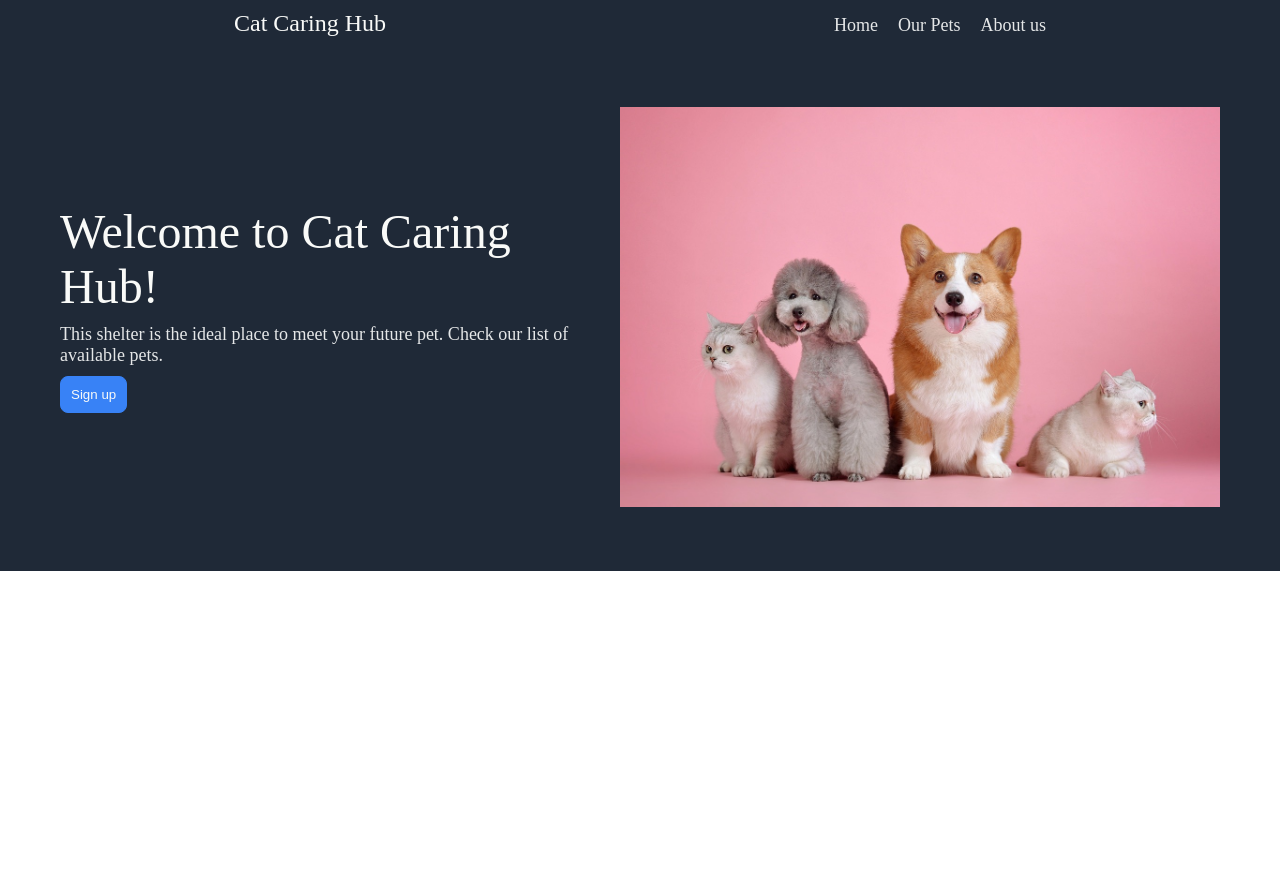
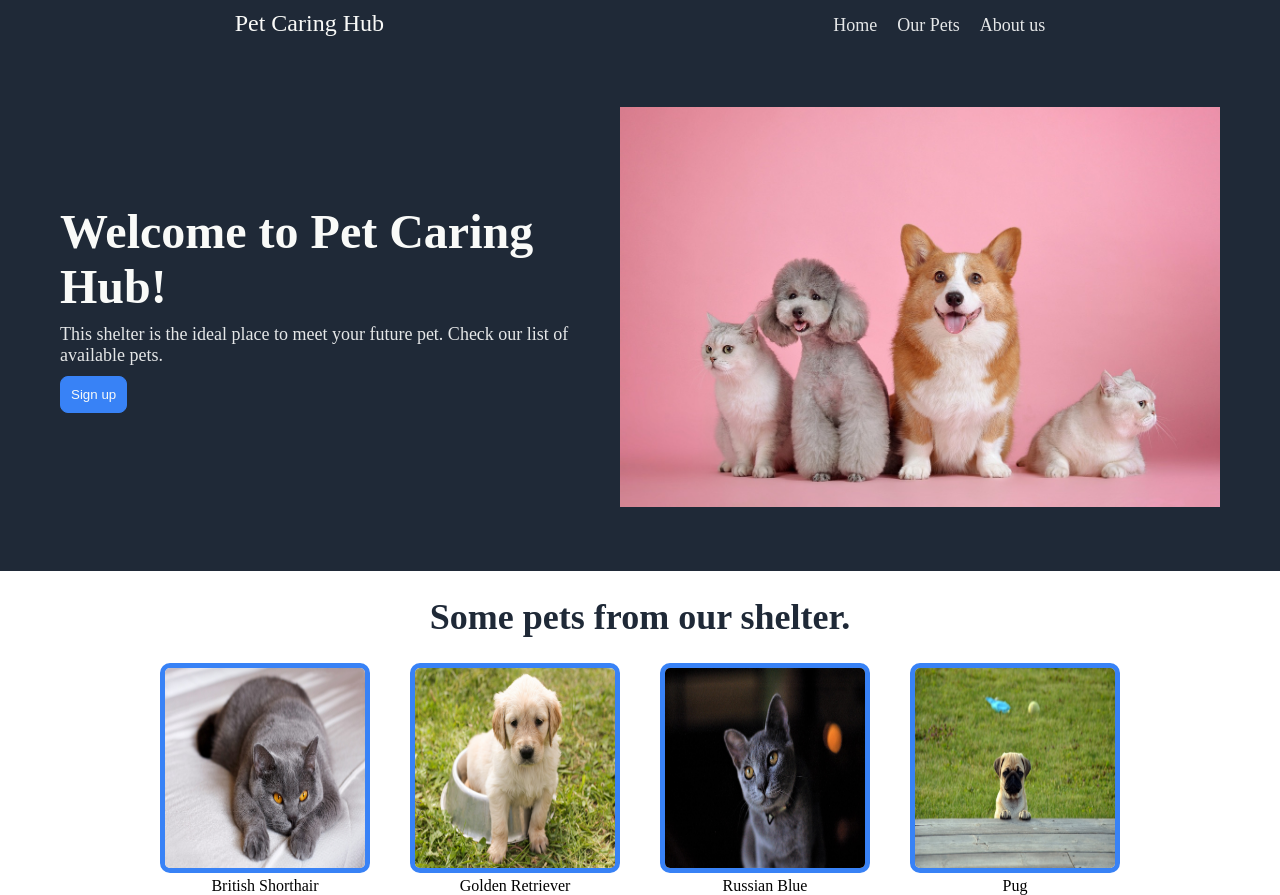
Before and after one commit to RalucaDavid/CatCaringHub, a plain HTML site: page index.html in a window 1280 px wide. Before the commit the page ends 800 px from the top, so only its background shows below. Drawn offline with Linux system fonts and the light colour scheme.

Commit message:
Add the part with some pets

```diff
--- a/index.html
+++ b/index.html
@@ -4,12 +4,12 @@
         <meta charset="UFT-8">
         <meta name="viewport" content="width=device-width, initial-scale=1.0">
         <link rel="stylesheet" href="./style.css"/>
-        <title>Cat Caring Hub</title>
+        <title>Pet Caring Hub</title>
     </head>
     <body>
         <div class="header">
             <div class="left">
-                Cat Caring Hub
+                Pet Caring Hub
             </div>
             <ul class="right">
                 <li><a href="#link">Home</a></li>
@@ -21,7 +21,7 @@
         <div class="presentation">
             <div>
                 <div class="main_text">
-                    Welcome to Cat Caring Hub!
+                    Welcome to Pet Caring Hub!
                 </div>
                 <div class="second_text">
                     This shelter is the ideal place to meet your future pet.
@@ -32,8 +32,30 @@
                 </div>
            </div>
            <div>
-              <img class="image" src="./animals_photo.jpg" alt="Photo with animals">
+              <img class="image" src="./images/animals_photo.jpg" alt="Photo with animals">
            </div>
         </div>
+        <div class="header_info">
+            Some pets from our shelter.
+        </div>
+        <div class="information">
+            <div>
+                <img  class="image2" src="./images/british_shorthair_cat.jpg" alt="Photo with a british shorthair">
+                <div class="text">British Shorthair</div>
+            </div>
+            <div>
+                <img class="image2" src="./images/golden_retriever_dog.jpg" alt="Photo with a golden retriever">
+                <div class="text">Golden Retriever</div>
+            </div>
+            <div>
+                <img class="image2" src="./images/russian_blue_cat.jpg" alt="Photo with a russian blue">
+                <div class="text">Russian Blue</div>
+            </div>
+            <div>
+                <img class="image2" src="./images/pug_dog.jpg" alt="Photo with a pug">
+                <div class="text">Pug</div>
+            </div>
+        </div>
+
     </body>
 </html>
--- a/style.css
+++ b/style.css
@@ -47,6 +47,7 @@ a, .second_text{
     font-size:48px;
     color:#F9FAF8;
     margin-bottom: 10px;
+    font-weight:bold;
 }
 
 .button{
@@ -63,3 +64,32 @@ a, .second_text{
     height:auto;
     max-width: 600px;
 }
+
+.header_info{
+    display:flex;
+    justify-content: center;
+    align-items: center;
+    padding:25px;
+    font-size: 36px;
+    color:#1F2937;
+    font-weight:bold;
+}
+
+.image2{
+    height:200px;
+    width:200px;
+    border: 5px solid #3882F6;
+    border-radius: 10px;
+}
+
+.information{
+    display:flex;
+    justify-content: center;
+    gap:40px;
+    flex-wrap: wrap;
+}
+
+.text{
+    display:flex;
+    justify-content: center;
+}
```
Also changed, not shown: images/animals_photo.jpg (renamed from animals_photo.jpg), images/british_shorthair_cat.jpg (added), images/golden_retriever_dog.jpg (added), images/pug_dog.jpg (added), images/russian_blue_cat.jpg (added).
